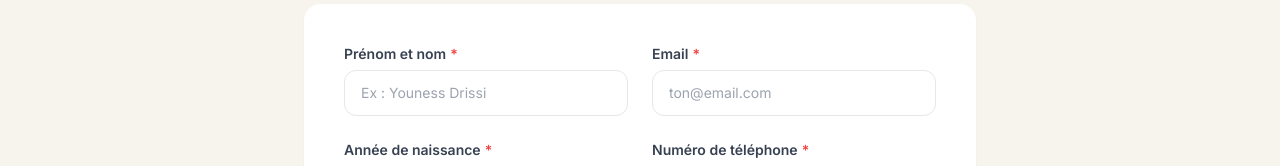
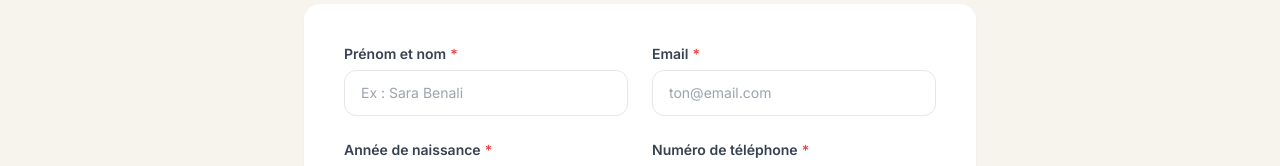
Before and after one commit to GenerationDiaspora/site-generation-diaspora, a Next.js app: page /rejoindre in a window 1280 px wide. Shown: the part 784-950 px from the top of the page. Built offline with nearby package versions, Linux system fonts and the light colour scheme.

Commit message:
fix: placeholder nom générique dans le formulaire candidature
Co-Authored-By: Claude Sonnet 4.6 <noreply@anthropic.com>

```diff
--- a/components/rejoindre/CandidatureForm.tsx
+++ b/components/rejoindre/CandidatureForm.tsx
@@ -132,7 +132,7 @@ export default function CandidatureForm() {
           <input
             type="text"
             required
-            placeholder="Ex : Youness Drissi"
+            placeholder="Ex : Sara Benali"
             value={form.nomComplet}
             onChange={set("nomComplet")}
             className={inputCls}
```
